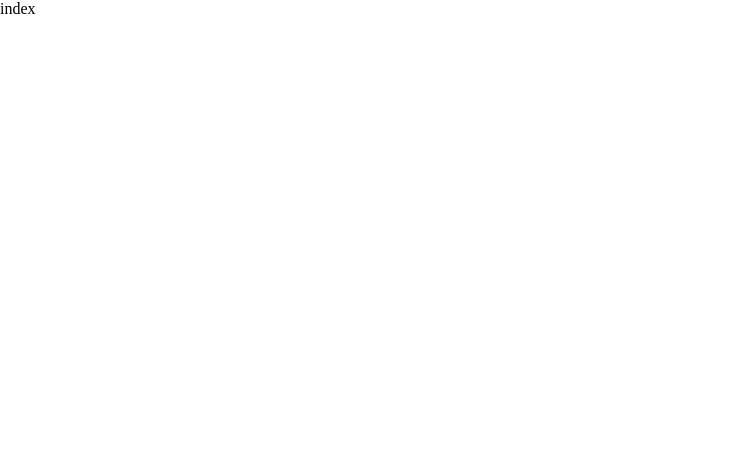
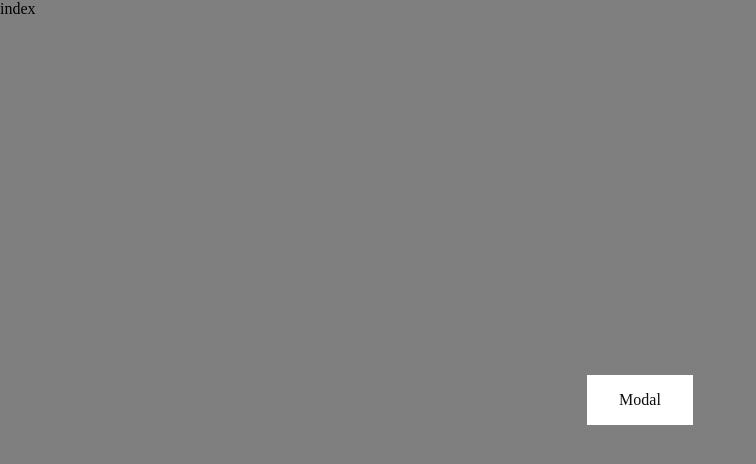
Before and after one commit to rsincara/energy, a React (Create React App) app: page / in a window 1280 px wide. Shown: the top 464 px of the page, without its empty margins (0-756 px from the left). Built offline with nearby package versions, Linux system fonts and the light colour scheme.

Commit message:
Added modal with animations

```diff
--- a/src/pages/Index/index.jsx
+++ b/src/pages/Index/index.jsx
@@ -1,11 +1,24 @@
-import React from 'react';
+import React, {useState} from 'react';
 
 import * as SC from './styles';
+import Modal from "../../ui/Modal";
 
 const Index = () => {
+    const [isModalOpen, setIsModalOpen] = useState(true);
+
+    const handleCloseModal = ()  => {
+      setIsModalOpen(false);
+    };
+
     return (
         <div>
             index
+
+            {isModalOpen && (
+                <Modal onClose={handleCloseModal}>
+                    Modal
+                </Modal>
+            )}
         </div>
     );
 };
--- /dev/null
+++ b/src/ui/Modal/index.jsx
@@ -0,0 +1,33 @@
+import React, { useRef } from 'react';
+
+import * as SC from './styles';
+
+const Modal = ({
+    children,
+    onClose,
+}) => {
+    const overlayRef = useRef(null);
+    const modalWrapperRef = useRef(null);
+
+    const handleClose = () => {
+        overlayRef.current.style.opacity = 0;
+        modalWrapperRef.current.style.opacity = 0;
+
+        setTimeout(() => {
+            onClose();
+        }, 500);
+    };
+
+    return (
+        <>
+            <SC.Overlay ref={overlayRef} onClick={handleClose} />
+            <SC.ModalWrapper ref={modalWrapperRef}>
+                <SC.Modal>
+                    {children}
+                </SC.Modal>
+            </SC.ModalWrapper>
+        </>
+    );
+};
+
+export default Modal;
--- /dev/null
+++ b/src/ui/Modal/styles.js
@@ -0,0 +1,54 @@
+import styled, { keyframes } from 'styled-components';
+
+const appearAnimation = keyframes`
+  from {
+    filter: opacity(0);
+  }
+
+  to {
+    filter: opacity(1);
+  }
+`
+
+export const Overlay = styled.div`
+  position: fixed;
+
+  top: 0;
+  left: 0;
+
+  height: 100%;
+  width: 100%;
+
+  background: #000000;
+  opacity: 0.5;
+
+  transition: .5s;
+  animation-name: ${appearAnimation};
+  animation-duration: .5s;
+`;
+
+export const ModalWrapper = styled.div`
+  position: absolute;
+
+  left: 0;
+  top: 0;
+  right: 0;
+  bottom: 0;
+
+  width: fit-content;
+  height: fit-content;
+
+  margin: auto;
+
+  transition: .5s;
+  animation-name: ${appearAnimation};
+  animation-duration: .5s;
+`;
+
+export const Modal = styled.div`
+  padding: 16px 32px;
+
+  background: #ffffff;
+
+  color: #0d0d0d;
+`;
```
